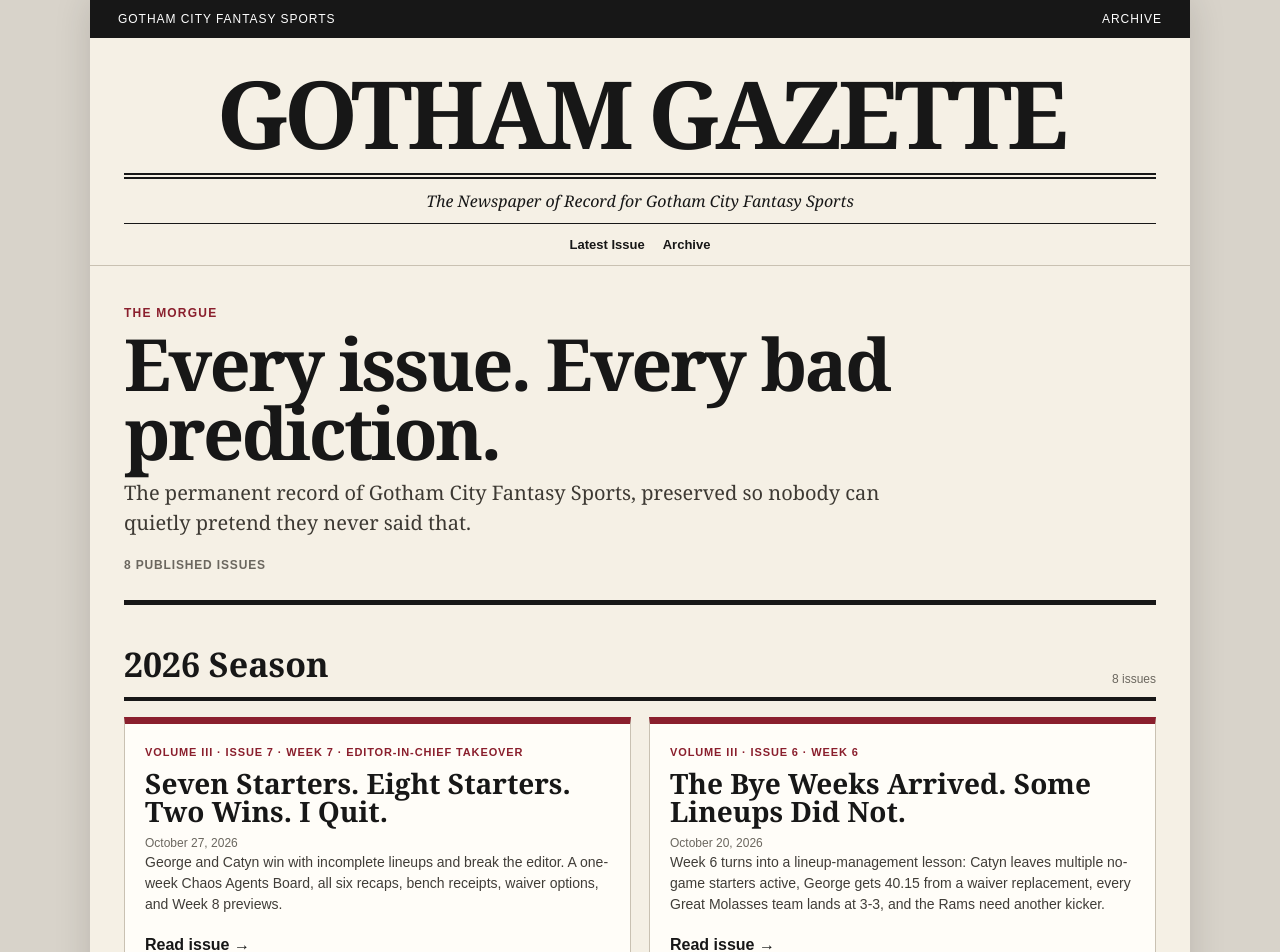
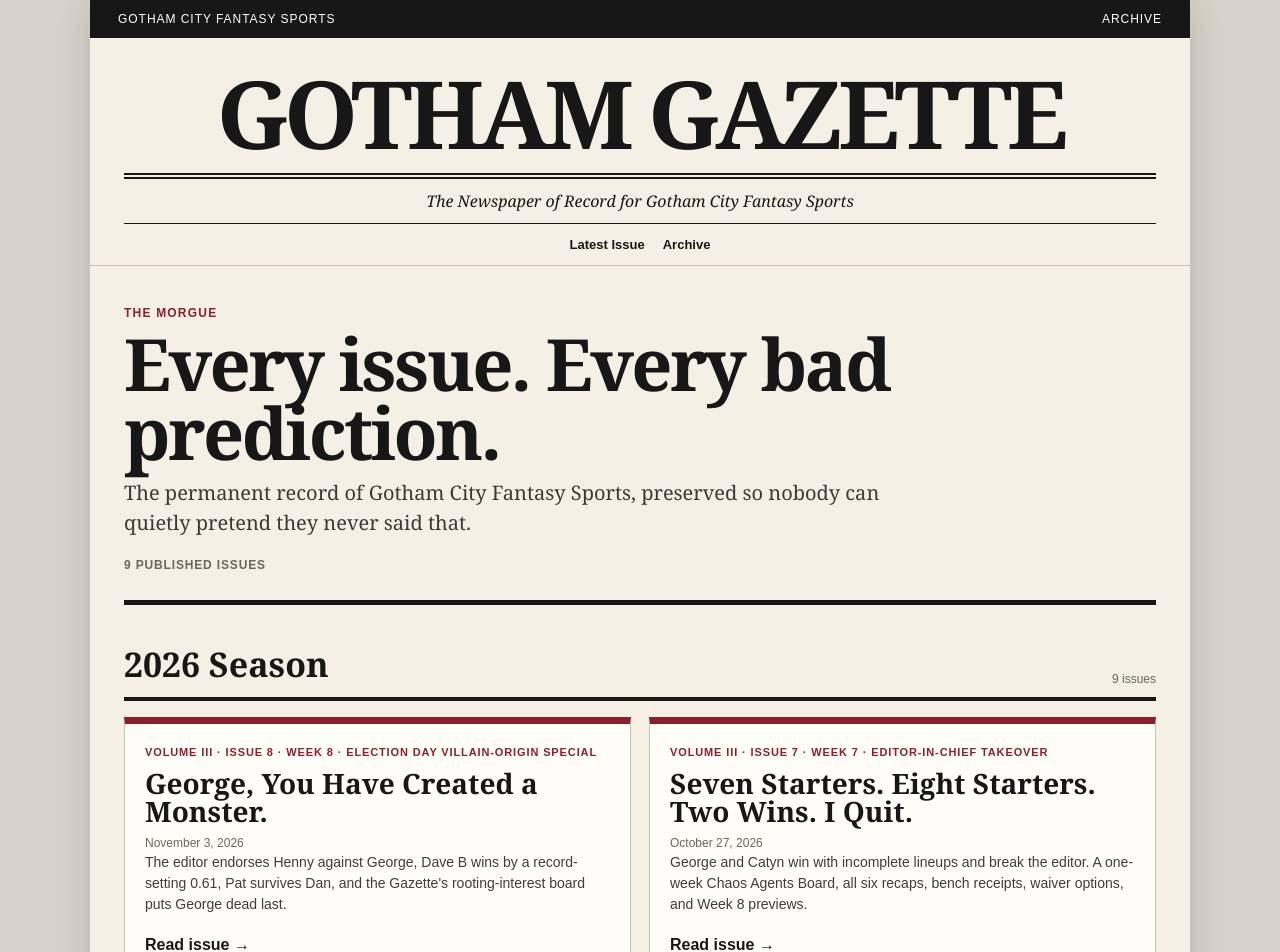
Before and after one commit to PlatypusKing89/gotham-gazette, a Next.js app: page /archive in a window 1280 px wide. Shown: the top 952 px of the page. Built offline with nearby package versions, Linux system fonts and the light colour scheme.

Commit message:
Archive Week 7 and add Week 8 to permanent Gazette index

```diff
--- a/app/data/issues.js
+++ b/app/data/issues.js
@@ -1,4 +1,10 @@
 export const issues = [
+  {
+    slug: "week-8", season: 2026, volume: "Volume III", issueLabel: "Issue 8", type: "Week 8 · Election Day Villain-Origin Special",
+    title: "George, You Have Created a Monster.",
+    description: "The editor endorses Henny against George, Dave B wins by a record-setting 0.61, Pat survives Dan, and the Gazette's rooting-interest board puts George dead last.",
+    date: "2026-11-03", displayDate: "November 3, 2026", href: "/issues/2026/week-8", status: "published",
+  },
   {
     slug: "week-7", season: 2026, volume: "Volume III", issueLabel: "Issue 7", type: "Week 7 · Editor-in-Chief Takeover",
     title: "Seven Starters. Eight Starters. Two Wins. I Quit.",
```
